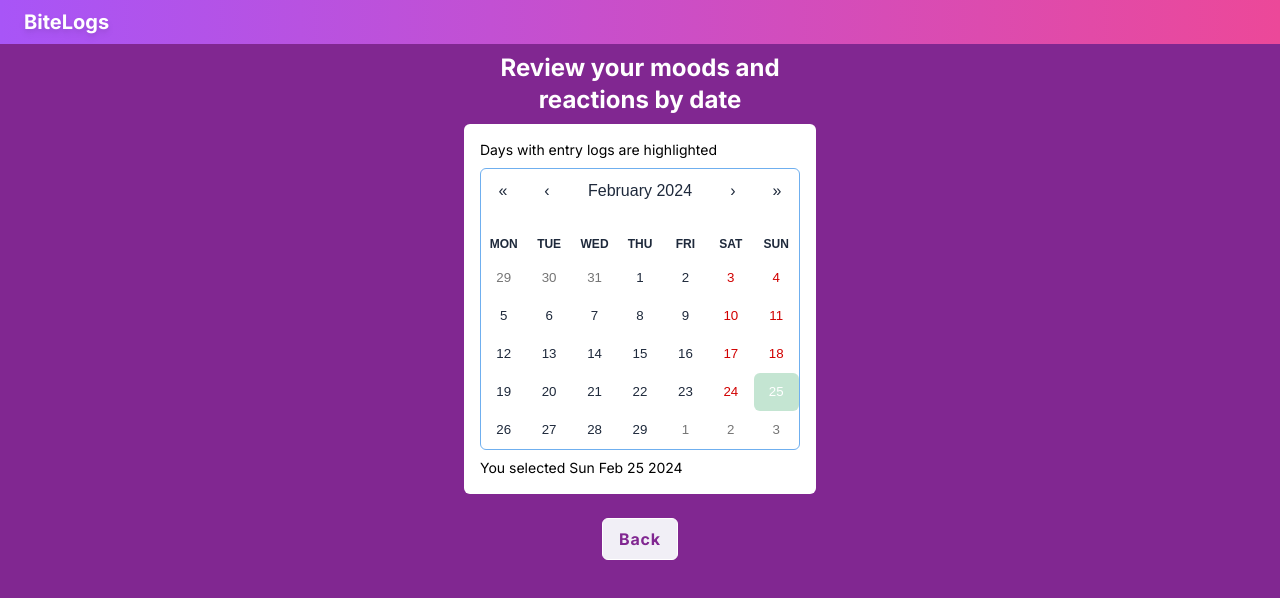
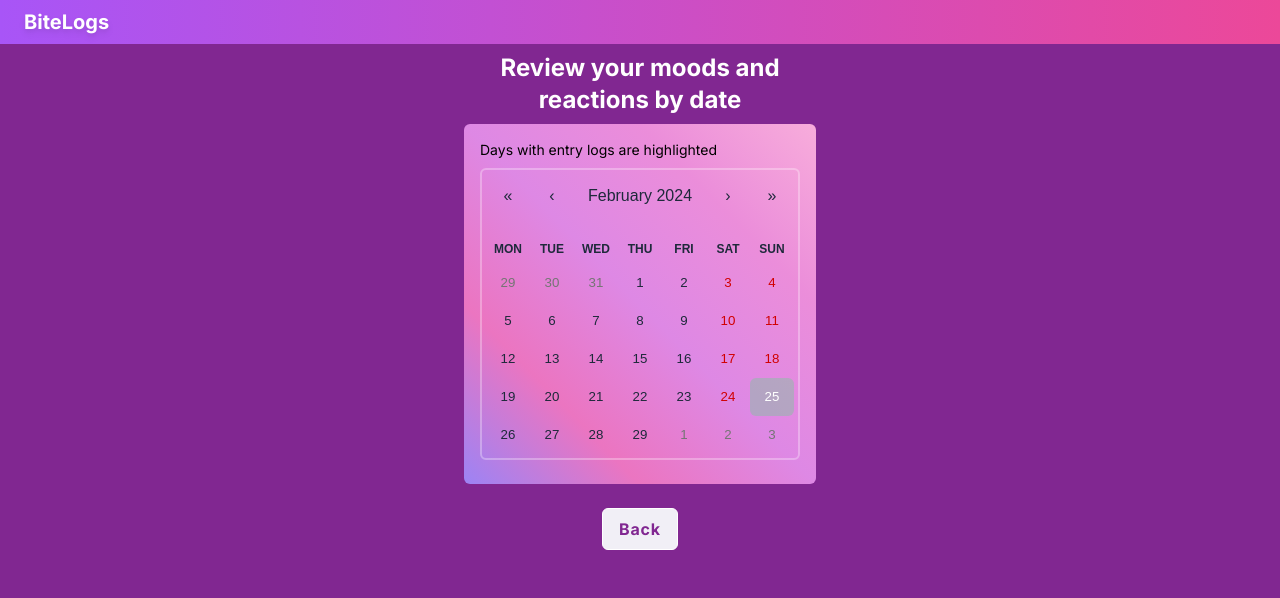
Before and after one commit to leowebdev20/bite-logs, a Next.js app: page /calendar in a window 1280 px wide. Shown: the top 598 px of the page. Built offline with nearby package versions, Linux system fonts and the light colour scheme; no server answers; the database is empty.

Commit message:
calendar and skeleton update

```diff
--- a/app/calendar/page.tsx
+++ b/app/calendar/page.tsx
@@ -5,6 +5,7 @@ import Calendar from "react-calendar";
 import "react-calendar/dist/Calendar.css";
 import BackButton from "../(components)/BackButton";
 import EntryCard from "../(components)/EntryCard";
+import SkeletonLoader from "../(components)/SkeletonLoader";
 import { IEntry } from "../(models)/types";
 import { getAllEntries, getEntryByDate } from "../actions/entry-actions";
 
@@ -45,6 +46,7 @@ const LogCalendar = () => {
   }, []);
 
   useEffect(() => {
+    setSingleEntry(null);
     if (selectedDate) {
       const fetchData = async () => {
         try {
@@ -138,14 +140,22 @@ const LogCalendar = () => {
                 </button>
               </div>
               <div className="relative flex-auto p-6">
-                <p className="my-4 text-lg leading-relaxed text-slate-800">
-                  🕒 Recipe and mood on this day:
-                </p>
-                <div className="text-white">
-                  {singleEntry && (
+                {!singleEntry ? (
+                  <SkeletonLoader className="rounded-md bg-white p-4 py-8">
+                    <div className="mb-4 rounded bg-gray-400 px-8 pb-8 pt-6 shadow-md"></div>
+                    <div className="flex w-full flex-col gap-2">
+                      <div className="h-5 bg-gray-400"></div>
+                      <div className="h-5 w-1/2 bg-gray-400"></div>
+                    </div>
+                  </SkeletonLoader>
+                ) : (
+                  <div className="text-white">
+                    <p className="my-4 text-lg leading-relaxed text-slate-800">
+                      🕒 Recipe and mood on this day:
+                    </p>
                     <EntryCard key={singleEntry.id} {...singleEntry} />
-                  )}
-                </div>
+                  </div>
+                )}
               </div>
               <div className="border-blueGray-200 roundedb flex items-center justify-end gap-2 border-t border-solid p-6">
                 <button
@@ -234,7 +244,7 @@ const LogCalendar = () => {
           />
           <div>
             <p className="pt-2 text-black">
-              You selected {(value as Date).toDateString()}
+              {/* You selected {(value as Date).toDateString()} */}
             </p>
           </div>
           {/* Render CalModal if a date is selected */}
--- a/app/globals.scss
+++ b/app/globals.scss
@@ -49,11 +49,11 @@ $text-color: rgba($base-color, 0.18);
 @layer components {
   .btn {
     // @apply hover:no-underline bg-blue-400 hover:bg-btn-blue tracking-wider w-full text-center font-bold cursor-pointer px-4 py-2 rounded-md transition-colors block;
-    @apply hover:no-underline bg-green-t hover:contrast-125 tracking-wider w-full text-center font-bold cursor-pointer px-4 py-2 rounded-md transition-colors block text-gray-100;
+    @apply block w-full cursor-pointer rounded-md bg-green-t px-4 py-2 text-center font-bold tracking-wider text-gray-100 transition-colors hover:no-underline hover:contrast-125;
   }
   .btn-2 {
     // @apply hover:no-underline bg-btn-passive hover:bg-blue-900 tracking-wider w-full text-center font-bold cursor-pointer px-4 py-2 rounded-md transition-colors block border border-white;
-    @apply hover:no-underline bg-gray-t hover:contrast-125 tracking-wider w-full text-center font-bold cursor-pointer px-4 py-2 rounded-md transition-colors block border border-white text-medium-t;
+    @apply block w-full cursor-pointer rounded-md border border-white bg-gray-t px-4 py-2 text-center font-bold tracking-wider text-medium-t transition-colors hover:no-underline hover:contrast-125;
   }
 }
 
@@ -82,7 +82,9 @@ body > div > div > div > div > div.react-calendar {
 
 body > div > div > div > div > div > div.react-calendar {
   border-radius: 6px;
-  border: 1px solid #6fafef;
+  border: 2px solid #ffffff4d;
+  background: none;
+  padding: 4px;
 }
 
 body
@@ -280,3 +282,16 @@ body
 .react-calendar__navigation__arrow {
   border-radius: 6px;
 }
+
+// Calendar background color
+
+body > div > div > div > div.m-auto.w-full.max-w-sm.p-2 > div {
+  background-image: linear-gradient(
+    to left bottom,
+    #f057b67d,
+    #dc37be91,
+    #be16cb82,
+    #da008c8a,
+    #4112eb85
+  );
+}
```
